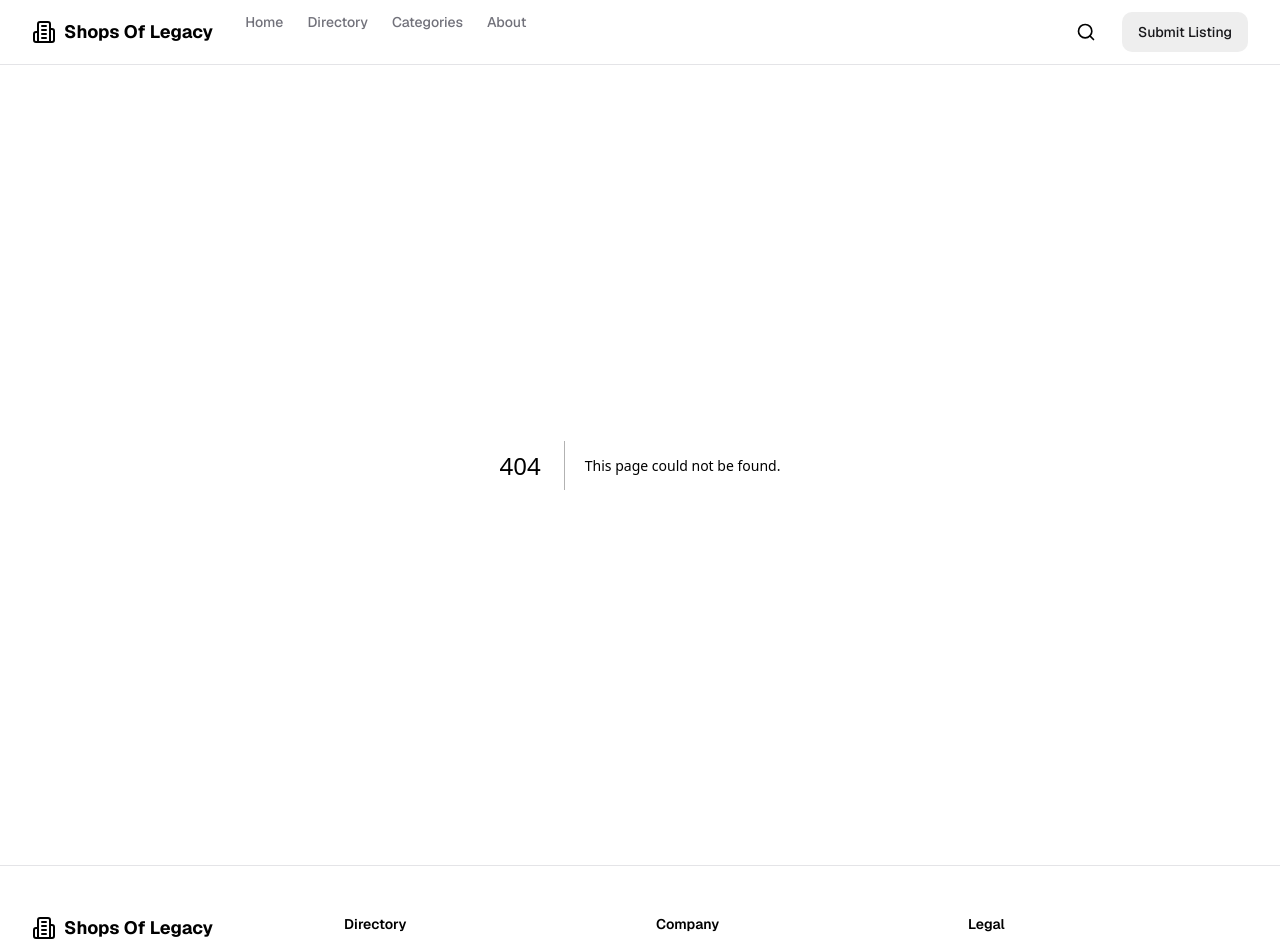
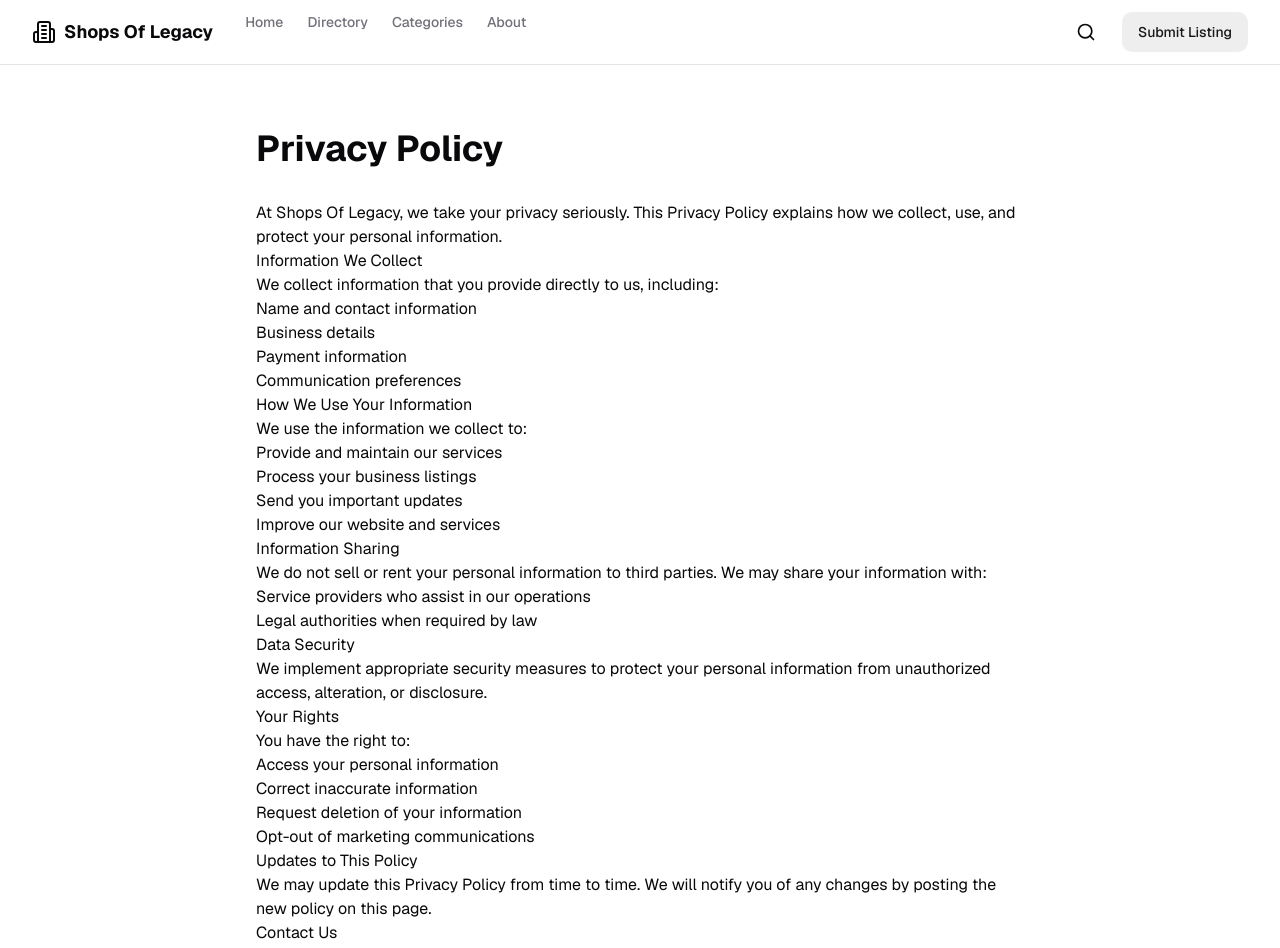
Before and after one commit to Jbrous96/Shops-Of-Legacy, a Next.js app: page /privacy in a window 1280 px wide. Before the commit this address had no page. Shown: the top 948 px of the page. Built offline with nearby package versions, Linux system fonts and the light colour scheme.

Commit message:
Create page.tsx

```diff
--- /dev/null
+++ b/app/privacy/page.tsx
@@ -0,0 +1,72 @@
+export default function PrivacyPolicyPage() {
+  return (
+    <div className="container py-16">
+      <div className="mx-auto max-w-3xl">
+        <h1 className="mb-8 text-4xl font-bold">Privacy Policy</h1>
+
+        <div className="prose prose-gray max-w-none">
+          <p className="lead">
+            At Shops Of Legacy, we take your privacy seriously. This Privacy Policy explains how we collect, use, and protect your personal information.
+          </p>
+
+          <h2>Information We Collect</h2>
+          <p>
+            We collect information that you provide directly to us, including:
+          </p>
+          <ul>
+            <li>Name and contact information</li>
+            <li>Business details</li>
+            <li>Payment information</li>
+            <li>Communication preferences</li>
+          </ul>
+
+          <h2>How We Use Your Information</h2>
+          <p>
+            We use the information we collect to:
+          </p>
+          <ul>
+            <li>Provide and maintain our services</li>
+            <li>Process your business listings</li>
+            <li>Send you important updates</li>
+            <li>Improve our website and services</li>
+          </ul>
+
+          <h2>Information Sharing</h2>
+          <p>
+            We do not sell or rent your personal information to third parties. We may share your information with:
+          </p>
+          <ul>
+            <li>Service providers who assist in our operations</li>
+            <li>Legal authorities when required by law</li>
+          </ul>
+
+          <h2>Data Security</h2>
+          <p>
+            We implement appropriate security measures to protect your personal information from unauthorized access, alteration, or disclosure.
+          </p>
+
+          <h2>Your Rights</h2>
+          <p>
+            You have the right to:
+          </p>
+          <ul>
+            <li>Access your personal information</li>
+            <li>Correct inaccurate information</li>
+            <li>Request deletion of your information</li>
+            <li>Opt-out of marketing communications</li>
+          </ul>
+
+          <h2>Updates to This Policy</h2>
+          <p>
+            We may update this Privacy Policy from time to time. We will notify you of any changes by posting the new policy on this page.
+          </p>
+
+          <h2>Contact Us</h2>
+          <p>
+            If you have any questions about this Privacy Policy, please contact us at privacy@shopsoflegacy.com.
+          </p>
+        </div>
+      </div>
+    </div>
+  );
+}
```
